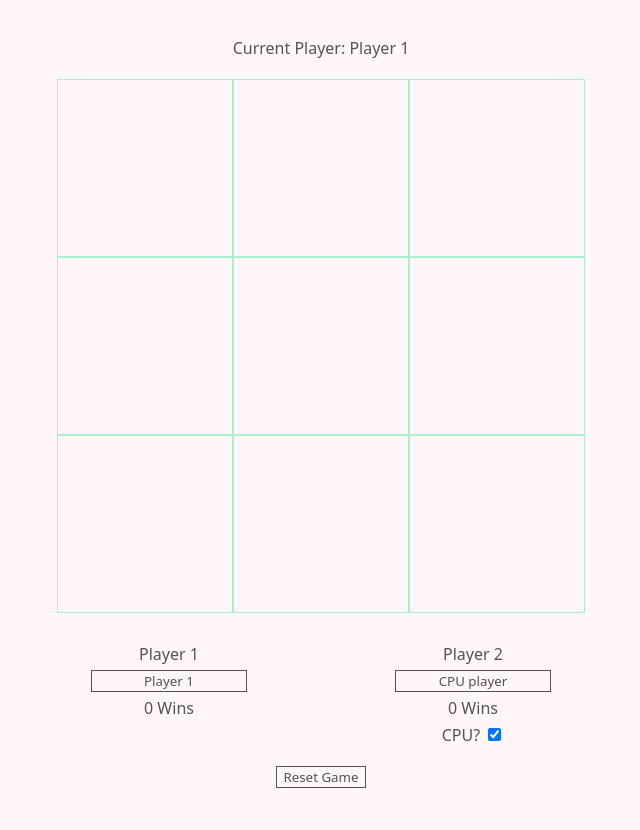
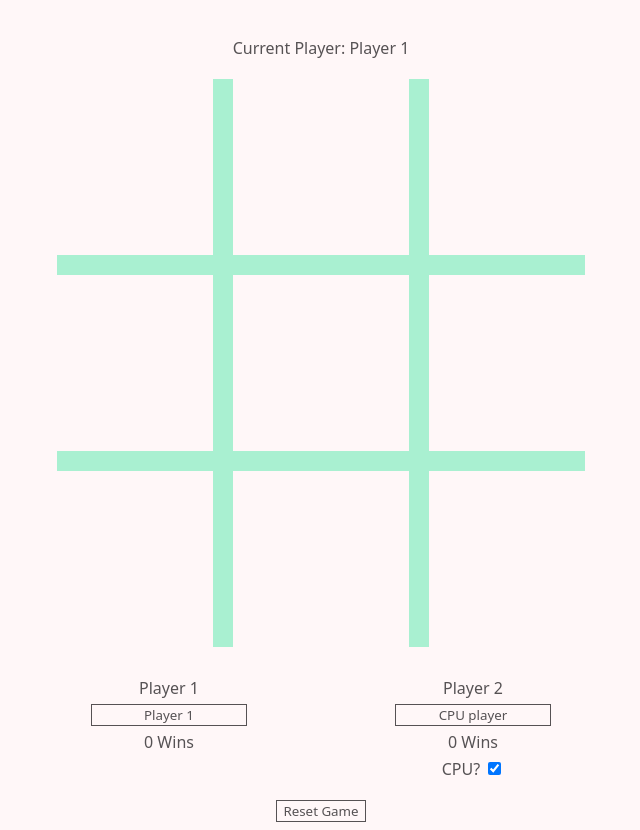
Before and after one commit to niallsiow/tic-tac-toe, a plain HTML site: page index.html in a window 1280 px wide. Shown: the part 64-894 px from the top of the page, without its empty margins (319-959 px from the left). Before the commit the page ends 860 px from the top, so only its background shows below. Drawn offline with Linux system fonts and the light colour scheme.

Commit message:
Change board border styling

```diff
--- a/script.js
+++ b/script.js
@@ -312,6 +312,25 @@ function createDisplayController(){
 
             board_square.classList.add("board-square");
 
+            if(i == 0){
+                board_square.classList.add("top-row");
+            }
+            if(i == 1){
+                board_square.classList.add("middle-row");
+            }
+            if(i == 2){
+                board_square.classList.add("bottom-row");
+            }
+            if(j == 0){
+                board_square.classList.add("left-column");
+            }
+            if(j == 1){
+                board_square.classList.add("middle-column");
+            }
+            if(j == 2){
+                board_square.classList.add("right-column");
+            }
+
             board_square.addEventListener("click", async () => {
                 if(isRunning){
                     return;
--- a/style.css
+++ b/style.css
@@ -38,9 +38,23 @@ button:focus{
     justify-content: center;
     align-items: center;
 
-    border: 1px solid #A9F0D1;
+    font-size: var(--square-length);
+}
 
-    font-size: var(--square-length);
+.top-row{
+    border-bottom: 20px solid #A9F0D1;
+}
+
+.bottom-row{
+    border-top: 20px solid #A9F0D1;
+}
+
+.left-column{
+    border-right: 20px solid #A9F0D1;
+}
+
+.right-column{
+    border-left: 20px solid #A9F0D1;
 }
 
 .player-1{
```
